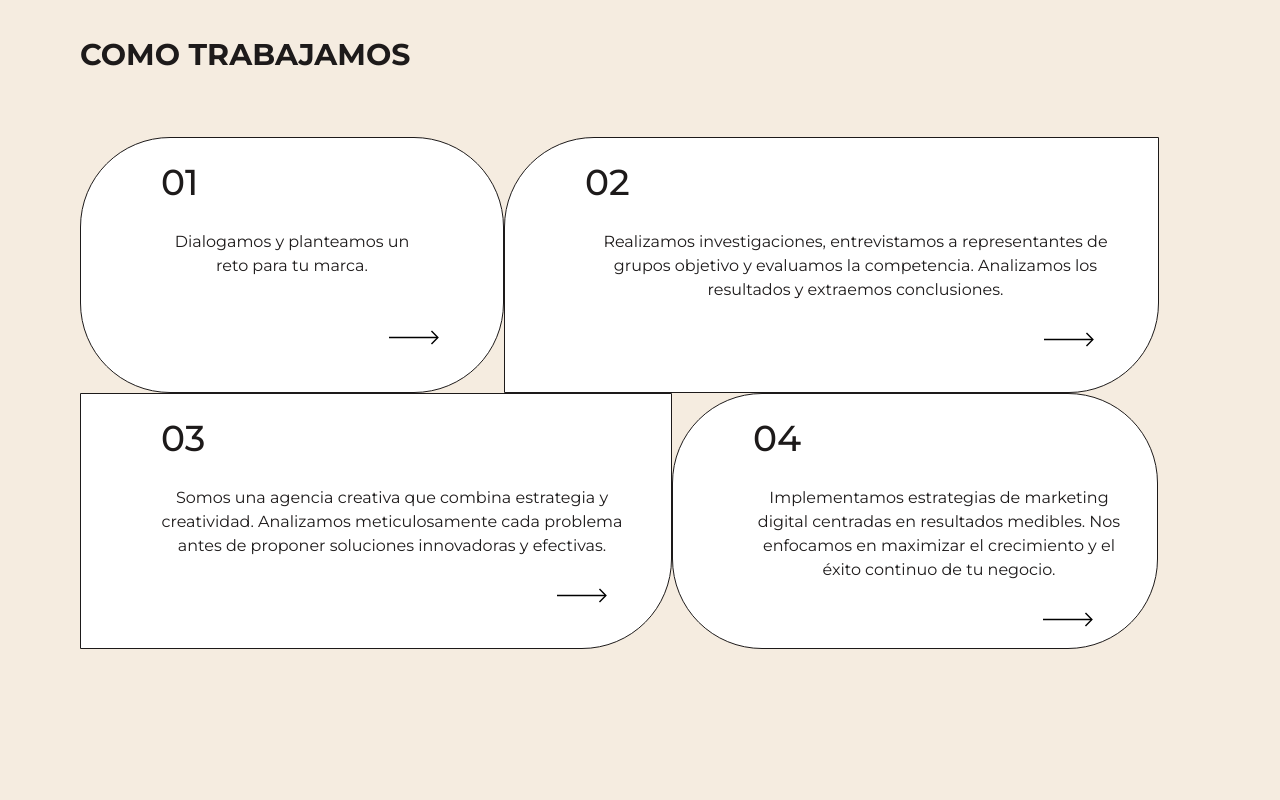
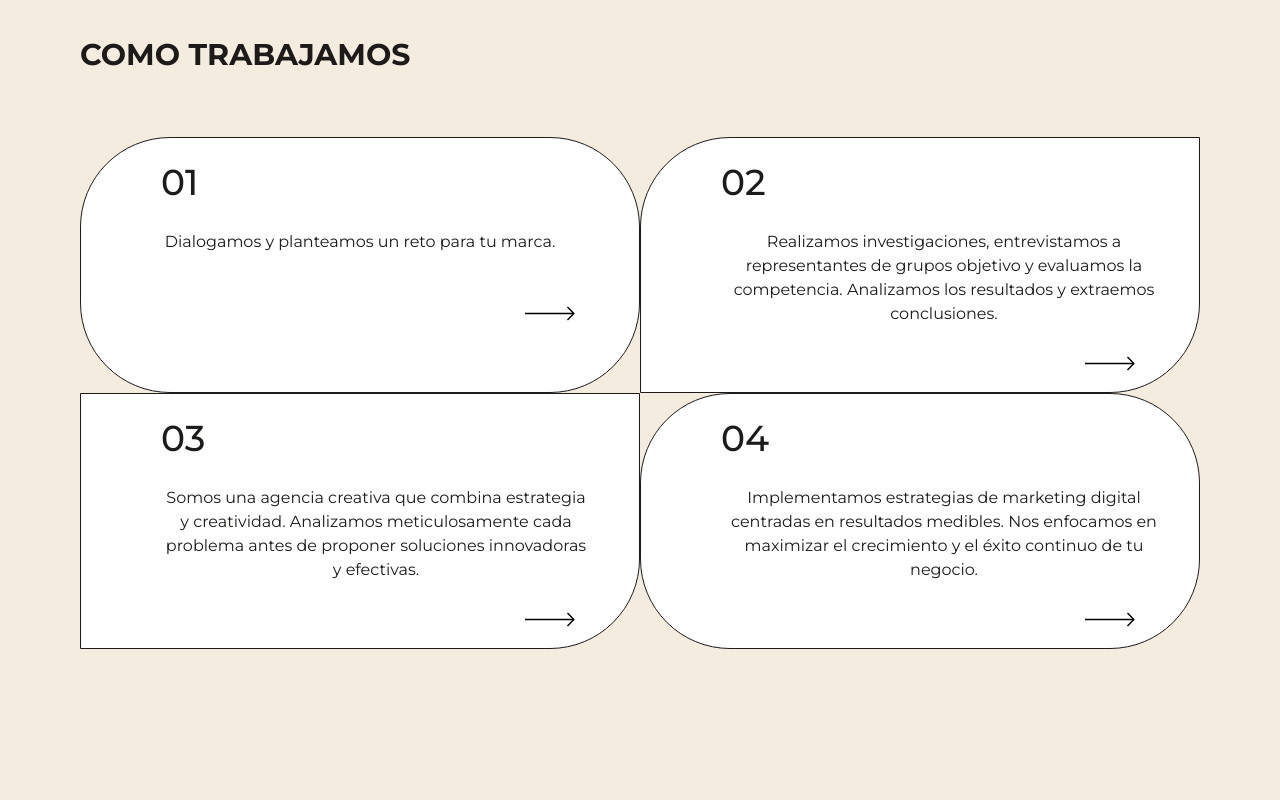
Before and after one commit to Franciscof94/random-agency, a Next.js app: page / in a window 1280 px wide. Shown: the part 840-1640 px from the top of the page. Built offline with nearby package versions, Linux system fonts and the light colour scheme; no server answers.

Commit message:
fix styles

```diff
--- a/src/app/components/AboutUs/Cards.tsx
+++ b/src/app/components/AboutUs/Cards.tsx
@@ -10,24 +10,24 @@ export const Cards = ({ isMobile }: Props) => {
     return (
         <div>
             <div className='flex'>
-                <div className='w-full max-w-[424px] h-72 sm:h-56 md:h-56 lg:h-64 xl:h-64 border-solid border-[1px] border-black-80 rounded-[70px] sm:rounded-[90px] bg-white'>
+                <div className='w-full h-72 sm:h-56 md:h-56 lg:h-64 xl:h-64 border-solid border-[1px] border-black-80 rounded-[70px] sm:rounded-[90px] bg-white'>
                     <SectionNumbers className='pl-8 pt-4 sm:pl-14 sm:pt-4 md:pl-14 md:pt-4 lg:pl-20 lg:pt-6 xl:pl-20 xl:pt-6 text-xl sm:text-3xl lg:text-4xl'>01</SectionNumbers>
                     <p className='px-6 text-center sm:p-0 md:px-6 lg:px-20 xl:px-20 sm:py-3 md:py-4 lg:py-5 xl:py-7 text-[13px] sm:text-sm md:text-sm lg:text-base'>Dialogamos y planteamos un reto para tu marca.</p>
                     {!isMobile && <Arrow className='float-end mx-16 py-6' />}
                 </div>
-                <div className='w-full max-w-[655px] h-72 sm:h-56 md:h-56 lg:h-64 xl:h-64 border-solid border-[1px] border-black-80 bg-white rounded-tl-[70px] rounded-br-[70px] sm:rounded-tl-[90px] sm:rounded-br-[90px]'>
+                <div className='w-full h-72 sm:h-56 md:h-56 lg:h-64 xl:h-64 border-solid border-[1px] border-black-80 bg-white rounded-tl-[70px] rounded-br-[70px] sm:rounded-tl-[90px] sm:rounded-br-[90px]'>
                     <SectionNumbers className=' pl-8 pt-4 sm:pl-14 sm:pt-4 md:pl-14 md:pt-4 lg:pl-20 lg:pt-6 xl:pl-20 xl:pt-6 text-xl sm:text-3xl lg:text-4xl'>02</SectionNumbers>
                     <p className='px-6 text-center sm:p-0 md:px-6 lg:pr-8 lg:pl-20 xl:pl-20 xl:pr-8 sm:py-3 md:py-4 lg:py-5 xl:py-7 text-[13px] sm:text-sm md:text-sm lg:text-base'>Realizamos investigaciones, entrevistamos a representantes de grupos objetivo y evaluamos la competencia. Analizamos los resultados y extraemos conclusiones.</p>
                     {!isMobile && <Arrow className='float-end mx-16 py-0.5' />}
                 </div>
             </div>
             <div className='flex'>
-                <div className='w-full max-w-[592px] h-72 sm:h-56 md:h-56 lg:h-64 xl:h-64 border-solid border-[1px] border-black-80 bg-white rounded-br-[70px] sm:rounded-br-[90px]'>
+                <div className='w-full h-72 sm:h-56 md:h-56 lg:h-64 xl:h-64 border-solid border-[1px] border-black-80 bg-white rounded-br-[70px] sm:rounded-br-[90px]'>
                     <SectionNumbers className='pl-8 pt-4 sm:pl-14 sm:pt-4 md:pl-14 md:pt-4 lg:pl-20 lg:pt-6 xl:pl-20 xl:pt-6 text-xl sm:text-3xl lg:text-4xl'>03</SectionNumbers>
                     <p className='px-6 text-center sm:p-0 md:px-6 lg:pl-20 lg:pr12 xl:pl-20 xl:pr-12 sm:py-3 md:py-4 lg:py-5 xl:py-7 text-[13px] sm:text-sm md:text-sm lg:text-base'>Somos una agencia creativa que combina estrategia y creatividad. Analizamos meticulosamente cada problema antes de proponer soluciones innovadoras y efectivas.</p>
                     {!isMobile && <Arrow className='float-end mx-16 py-0.5' />}
                 </div>
-                <div className='w-full max-w-[486px] h-72 sm:h-56 md:h-56 lg:h-64 xl:h-64 border-solid border-[1px] border-black-80 rounded-[70px] sm:rounded-[90px] bg-white'>
+                <div className='w-full  h-72 sm:h-56 md:h-56 lg:h-64 xl:h-64 border-solid border-[1px] border-black-80 rounded-[70px] sm:rounded-[90px] bg-white'>
                     <SectionNumbers className='pl-8 pt-4 sm:pl-14 sm:pt-4 md:pl-14 md:pt-4 lg:pl-20 lg:pt-6 xl:pl-20 xl:pt-6 text-xl sm:text-3xl lg:text-4xl'>04</SectionNumbers>
                     <p className='px-6 text-center sm:p-0 md:px-6 lg:pl-20 lg:pr-8 xl:pl-20 xl:pr-8 sm:py-3 md:py-4 lg:py-5 xl:py-7 text-[13px] sm:text-sm md:text-sm lg:text-base'>Implementamos estrategias de marketing digital centradas en resultados medibles. Nos enfocamos en maximizar el crecimiento y el éxito continuo de tu negocio.</p>
                     {!isMobile && <Arrow className='float-end mx-16 py-0.5' />}
--- a/src/app/components/Contact/ContactForm.tsx
+++ b/src/app/components/Contact/ContactForm.tsx
@@ -46,7 +46,7 @@ export const ContactForm = ({ errorMessage }: Props) => {
                 />
             </div>
             <div >
-                <div className='flex flex-col items-center justify-center pb-0 pt-8 sm:py-16'>
+                <div className='flex flex-col items-center justify-center pb-0 pt-8 sm:pt-16'>
                     <div className='flex flex-col sm:flex-row mx-auto gap-x-20'>
                         <div className='py-1 sm:py-6'>
                             <FormField label="Nombre y apellido">
```
